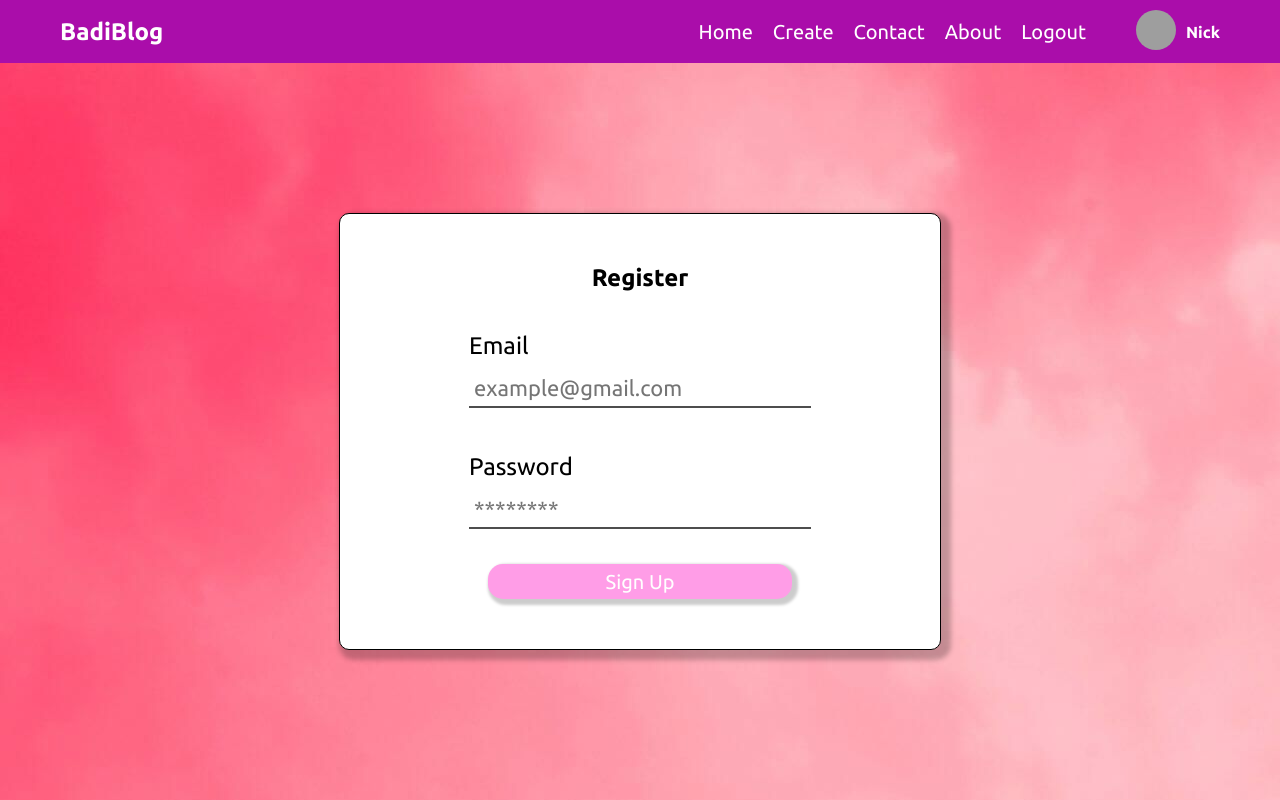
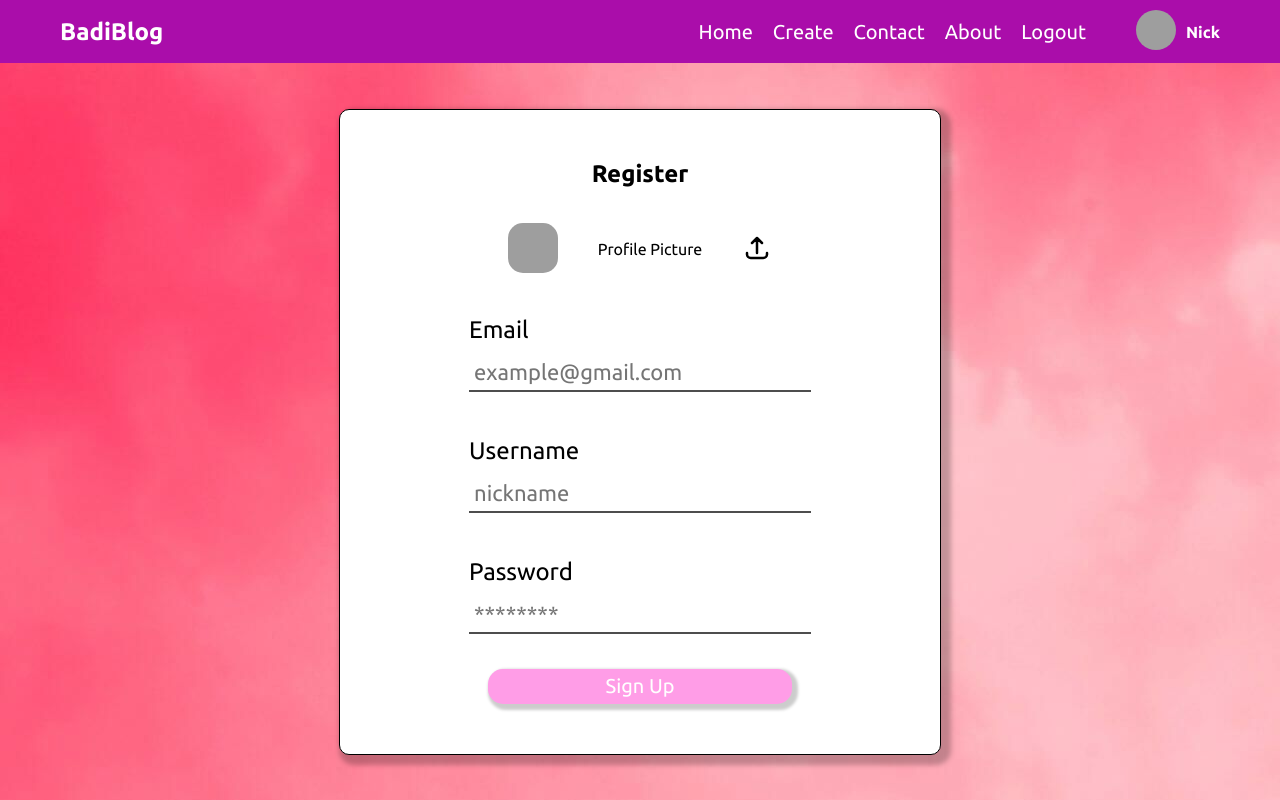
Before and after one commit to Badonix/blog-app, a React (Create React App) app: page /register in a window 1280 px wide. Built offline with nearby package versions, Linux system fonts and the light colour scheme; grey boxes are pictures that could not be loaded.

Commit message:
Fixed Register

```diff
--- a/src/App.css
+++ b/src/App.css
@@ -451,6 +451,7 @@ nav .profile-cont img {
 }
 
 /* login */
+
 .login-section,
 .register-section {
   width: 100%;
@@ -478,17 +479,20 @@ nav .profile-cont img {
   box-shadow: 5px 5px 5px 5px rgba(0, 0, 0, 0.233);
 }
 .email-input-login,
-.email-input-register {
+.email-input-register,
+.username-input-register {
   margin-top: 40px;
   display: flex;
   flex-direction: column;
 }
 .email-input-login label,
-.email-input-register label {
+.email-input-register label,
+.username-input-register label {
   font-size: 24px;
 }
 .email-input-login input,
-.email-input-register input {
+.email-input-register input,
+.username-input-register input {
   font-size: 22px;
   padding: 5px;
   outline: none;
@@ -498,25 +502,30 @@ nav .profile-cont img {
   transition: 0.3s;
 }
 .email-input-login input:focus,
-.email-input-register input:focus {
+.email-input-register input:focus,
+.username-input-register input:focus {
   border-bottom: 2px solid pink;
 }
 .password-input-login input:focus,
-.password-input-register input:focus {
+.password-input-register input:focus,
+.username-input-register input:focus {
   border-bottom: 2px solid pink;
 }
 .password-input-login,
-.password-input-register {
+.password-input-register,
+.username-input-register {
   margin-top: 45px;
   display: flex;
   flex-direction: column;
 }
 .password-input-login label,
-.password-input-register label {
+.password-input-register label,
+.username-input-register label {
   font-size: 24px;
 }
 .password-input-login input,
-.password-input-register input {
+.password-input-register input,
+.username-input-register input {
   font-size: 22px;
   padding: 5px;
   margin-top: 10px;
@@ -543,6 +552,26 @@ nav .profile-cont img {
 .sign-up-button:hover {
   transform: scale(1.02);
   background-color: rgb(253, 133, 223);
+}
+.pfp-register-upload {
+  display: flex;
+  width: 304px;
+  align-items: center;
+  margin-top: 35px;
+  justify-content: space-around;
+}
+.upload-image-icon {
+  font-size: 30px;
+  cursor: pointer;
+  transition: 0.3s;
+}
+.pfp-register-shape {
+  border-radius: 15px;
+  width: 50px;
+  height: 50px;
+}
+.upload-image-icon:hover {
+  color: rgb(255, 142, 160);
 }
 
 /* register */
--- a/src/pages/Register.jsx
+++ b/src/pages/Register.jsx
@@ -1,11 +1,27 @@
 import React from "react";
-
+import { HiOutlineUpload } from "react-icons/hi";
 function Register() {
   return (
     <section className="register-section">
       <div className="register-cont">
         <div className="mini-div-cont">
           <h2>Register</h2>
+          <div className="pfp-register-upload">
+            <label htmlFor="pfp-upload">
+              {" "}
+              <img
+                className="pfp-register-shape"
+                src="https://encrypted-tbn0.gstatic.com/images?q=tbn:ANd9GcQ1TfzLy18H3WF1_fuZg40SgHbvb9sQHrTl5QeNTc7scg&s"
+              />
+            </label>
+
+            <label htmlFor="pfp-upload">Profile Picture</label>
+            <input type="file" id="pfp-upload" style={{ display: "none" }} />
+            <label htmlFor="pfp-upload">
+              {" "}
+              <HiOutlineUpload className="upload-image-icon" />
+            </label>
+          </div>
           <div className="email-input-register">
             <label htmlFor="email-inp">Email</label>
             <input
@@ -15,11 +31,20 @@ function Register() {
               className="register-input-email"
             />
           </div>
+          <div className="username-input-register">
+            <label htmlFor="username-inp">Username</label>
+            <input
+              id="username-inp"
+              placeholder="nickname"
+              type="text"
+              className="username-input-email"
+            />
+          </div>
           <div className="password-input-register">
             <label htmlFor="pass-inp">Password</label>
             <input
               id="pass-inp"
-              type="text"
+              type="password"
               placeholder="********"
               className="register-input-password"
             />
```
